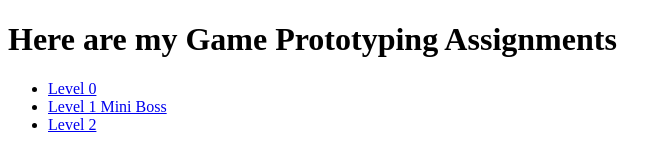
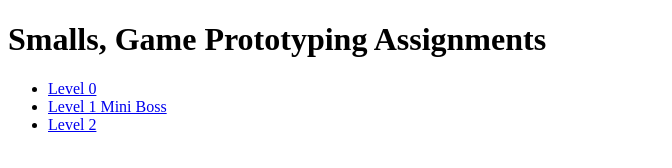
Before and after one commit to LovelyWolfie/GDS137, a plain HTML site: page index.html in a window 1280 px wide. Shown: the whole page, without its empty margins (0-672 px from the left). Drawn offline with Linux system fonts and the light colour scheme.

Commit message:
Fixed for Netlify

```diff
--- a/index.html
+++ b/index.html
@@ -6,7 +6,7 @@
     <title>Game Protyping Main Page</title>
 </head>
 <body>
-    <h1>Here are my Game Prototyping Assignments</h1>
+    <h1>Smalls, Game Prototyping Assignments</h1>
     <ul>
         <li><a href="Level0/level1.html">Level 0</a></li>
         <li><a href="Week_1/week1_animation.html">Level 1 Mini Boss</a></li>
```
